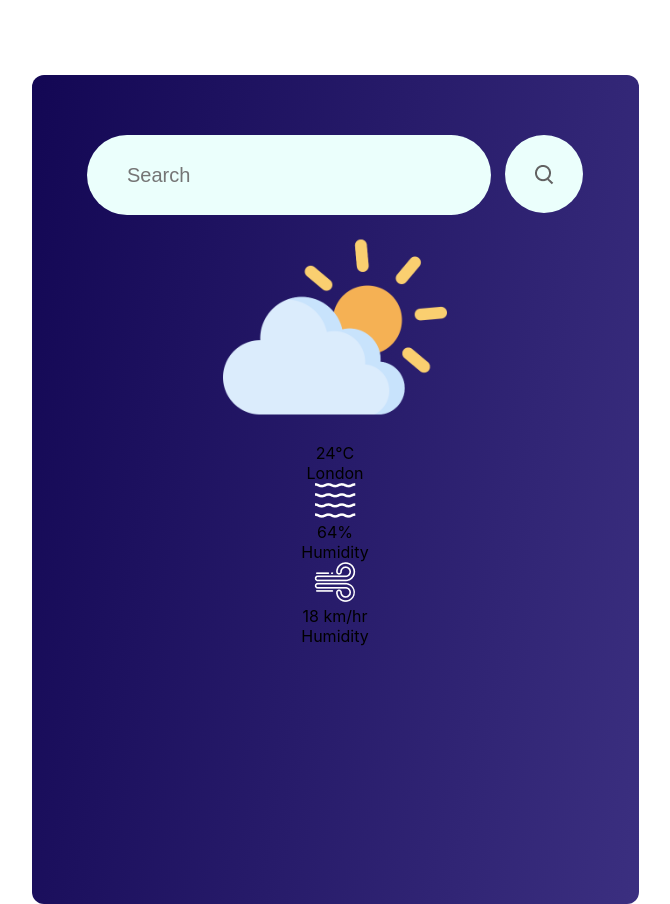
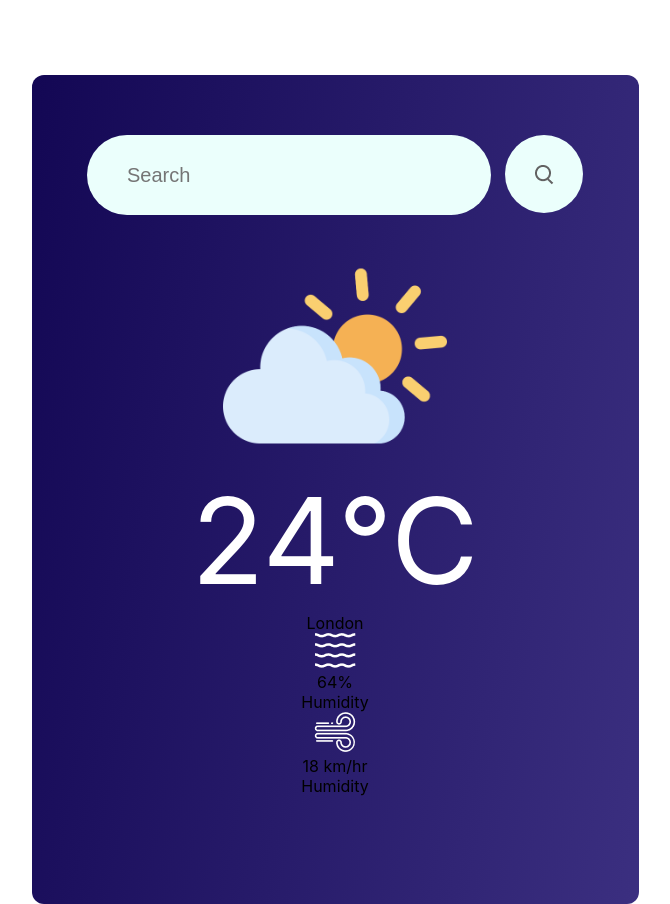
Before and after one commit to codeX1616/Weather-app, a React (Create React App) app in the folder weather-app/: page / in a window 1280 px wide. Shown: the whole page, without its empty margins (305-975 px from the left). Built offline with nearby package versions, Linux system fonts and the light colour scheme.

Commit message:
Adding styling for weather icon and text

```diff
--- a/weather-app/src/components/Weather-app/WeatherApp.css
+++ b/weather-app/src/components/Weather-app/WeatherApp.css
@@ -35,3 +35,15 @@
     border-radius: 40px;
     cursor: pointer;
 }
+.weather-image {
+    margin-top: 29px;
+    display: flex;
+    justify-content: center;
+}
+.weather-temp {
+    display: flex;
+    justify-content: center;
+    color: white;
+    font-size: 120px;
+    font-weight: 400;
+}
```
